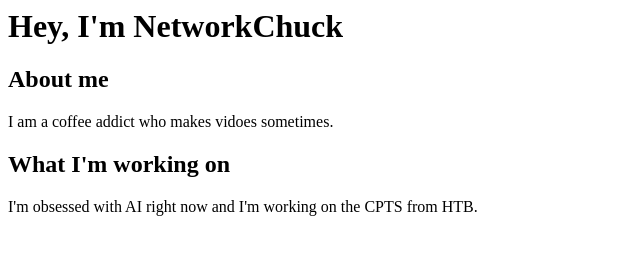
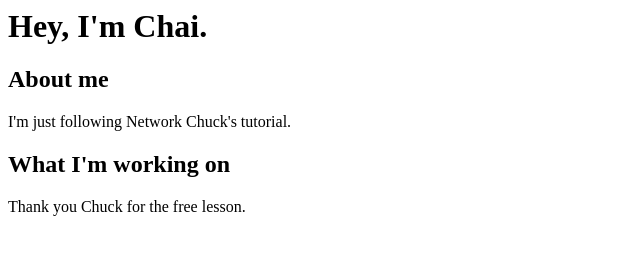
Before and after one commit to SimplyChai/lifessimplethings, a plain HTML site: page index.html in a window 1280 px wide. Shown: the whole page, without its empty margins (0-640 px from the left). Drawn offline with Linux system fonts and the light colour scheme.

Commit message:
Update code

```diff
--- a/index.html
+++ b/index.html
@@ -1,16 +1,16 @@
 
 <html>
     <h1>
-        Hey, I'm NetworkChuck
+        Hey, I'm Chai.
     </h1>
     <body>
         <h2>About me</h2>
         <p>
-            I am a coffee addict who makes vidoes sometimes.
+            I'm just following Network Chuck's tutorial.
         </p>
         <h2>What I'm working on</h2>
         <p>
-            I'm obsessed with AI right now and I'm working on the CPTS from HTB.
+            Thank you Chuck for the free lesson.
         </p>
     </body>
 </html>
```
